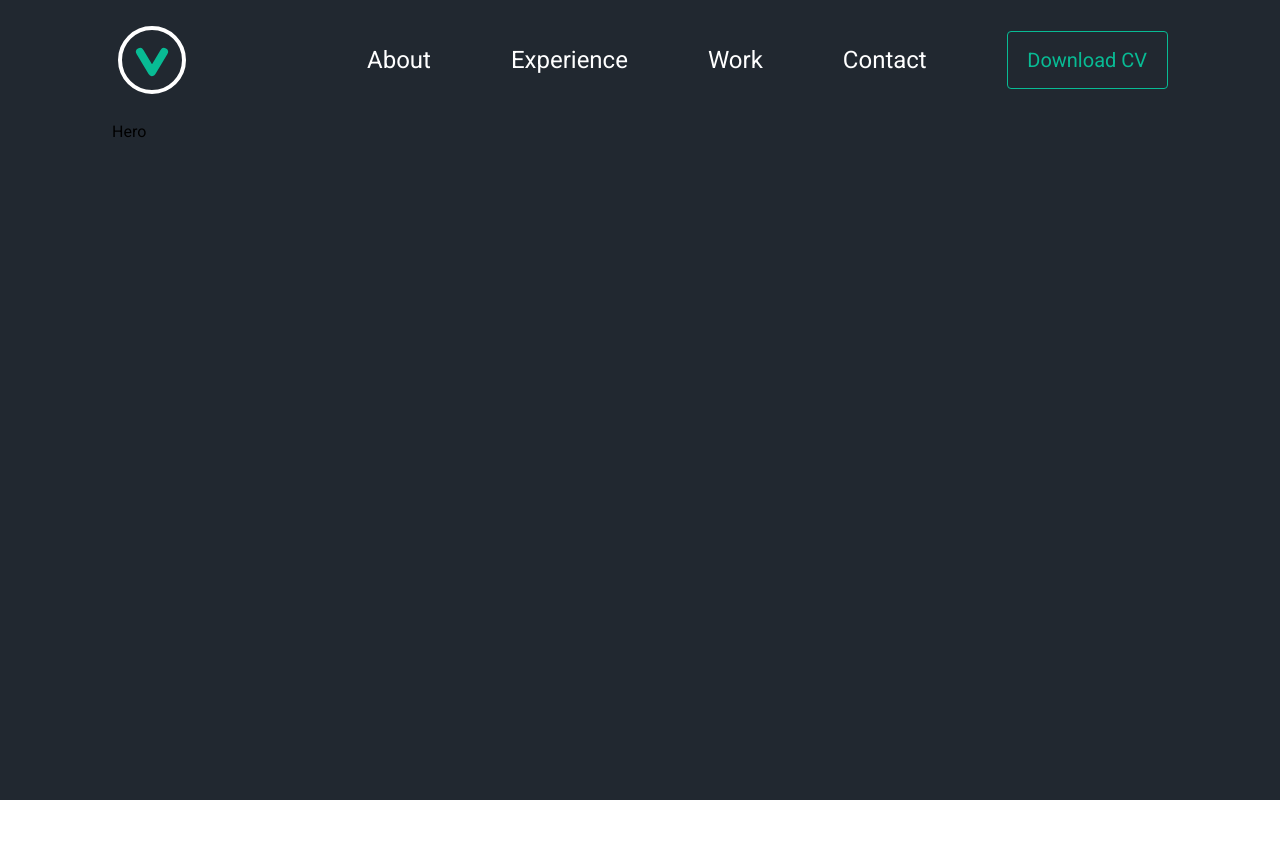
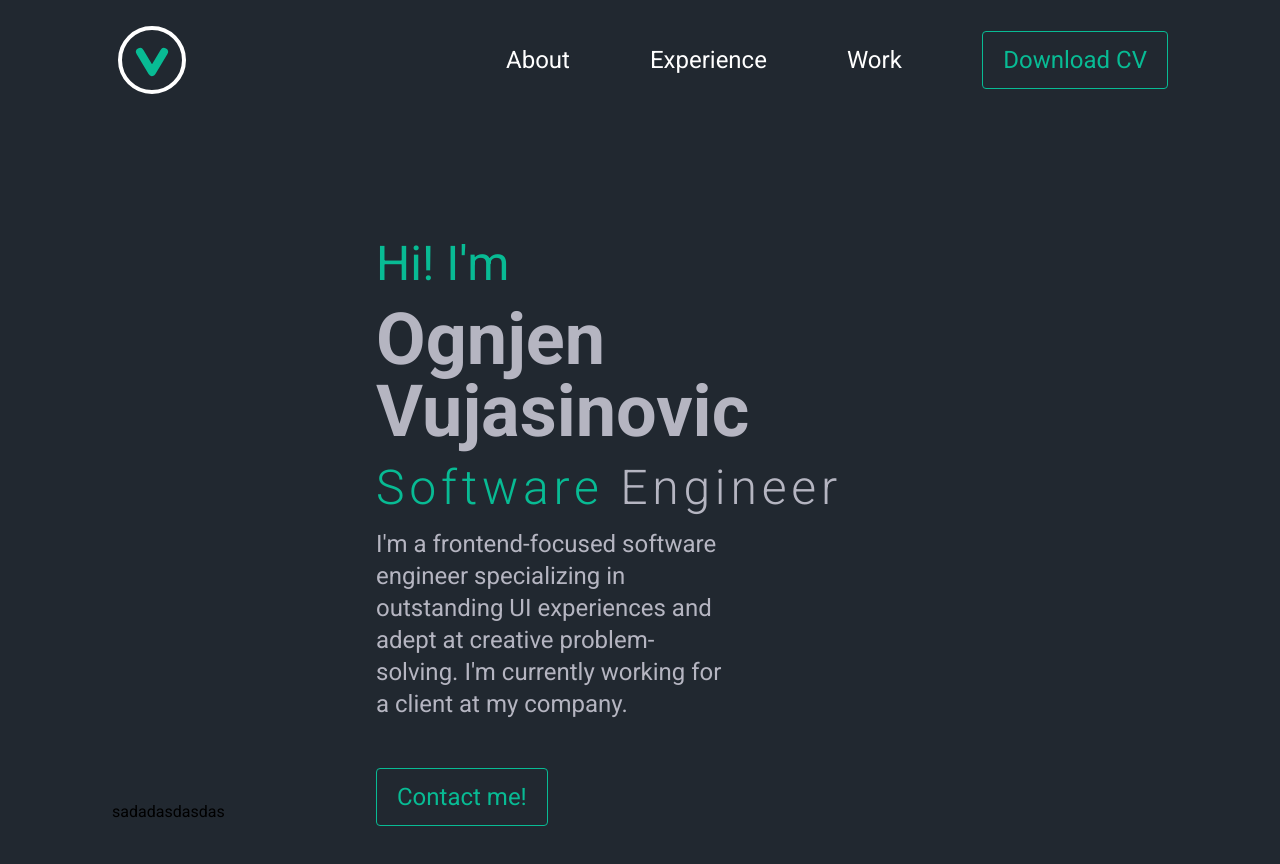
Before and after one commit to ogi1998/ogi1998.github.io, a React (Create React App) app: page / in a window 1280 px wide. Shown: the top 864 px of the page. Before the commit the page ends 800 px from the top, so only its background shows below. Built offline with nearby package versions, Linux system fonts and the light colour scheme.

Commit message:
1: Create Hero Section
Created new common `Button` component
Added new `gray` color in theme
Create `hero` part inside `header`
Styled scrollbar

```diff
--- a/src/components/home/Home.js
+++ b/src/components/home/Home.js
@@ -5,13 +5,16 @@ import { motion } from "framer-motion"
 const Home = () => {
 	return (
 		<motion.div
-			className="bg-primary min-h-screen px-28"
+			className="bg-primary min-h-screen px-28 h-[150vh]"
 			initial={{ scale: 0 }}
 			animate={{ scale: 1 }}
-			transition={{ duration: 0.5 }}
+			transition={{ duration: 0.5}}
 		>
 			<Navbar />
 			<Hero />
+			<div>
+				sadadasdasdas
+			</div>
 		</motion.div>
 	)
 }
--- a/src/components/home/hero/Hero.js
+++ b/src/components/home/hero/Hero.js
@@ -1,6 +1,24 @@
+import { motion } from "framer-motion"
+import Button from "../../ui/Button"
 const Hero = () => {
-  return (
-	<div>Hero</div>
-  )
+	return (
+		<div className="flex items-start justify-center h-[85vh]">
+			<motion.div
+				className="pt-28 w-1/2"
+				initial={{ scale: 0}}
+				animate={{ scale: 1}}
+				transition={{ duration: 1, delay: 1, bounce: 0.5, type: 'spring' }}
+			>
+				<h2 className="text-secondary text-5xl py-2">Hi! I'm</h2>
+				<h1 className="text-gray font-extrabold text-7xl py-2">Ognjen Vujasinovic</h1>
+				<h3 className="text-5xl font-light tracking-widest py-2"><span className="text-secondary">Software</span> <span className="text-gray">Engineer</span></h3>
+				<p className=" text-gray text-2xl py-2 w-2/3">
+					I'm a frontend-focused software engineer specializing in outstanding UI experiences and adept at creative problem-solving.
+					I'm currently working for a client at my company.
+				</p>
+				<Button to="/" className="mt-10 w-fit text-2xl">Contact me!</Button>
+			</motion.div>
+		</div>
+	)
 }
 export default Hero
--- a/src/components/home/navbar/Navbar.js
+++ b/src/components/home/navbar/Navbar.js
@@ -1,36 +1,9 @@
+import Button from "../../ui/Button"
 import Logo from "./Logo"
 
 import { motion } from "framer-motion"
+
 const Navbar = () => {
-	const dlBtnStyle = {
-		initial: {
-			position: "relative",
-			borderRadius: "4px",
-			fontSize: "20px",
-			padding: "12px 20px",
-			cursor: "pointer",
-			color: "#08BB94",
-			border: "1px solid #08BB94",
-		},
-		hover: {
-			color: "#fff"
-		}
-	};
-	const blBtnBgStyle = {
-		initial: {
-			position: "absolute",
-			left: '50%',
-			top: 0,
-			height: "100%",
-			backgroundColor: "#08BB94",
-			zIndex: -1,
-		},
-		hover: {
-			width: "100%",
-			left: 0,
-			transition: { ease: "easeIn", duration: 0.3 }
-		},
-	}
 	return (
 		<nav className="flex justify-between items-center py-5">
 			<Logo width={80} />
@@ -64,21 +37,7 @@ const Navbar = () => {
 				>
 					Work
 				</motion.a>
-				<motion.a
-					href="/"
-					whileHover={{ scale: 1.2, color: "#08BB94" }}
-					initial={{ scale: 1, color: "#fff" }}
-					transition={{ duration: 0.2 }}
-				>
-					Contact
-				</motion.a>
-				<motion.a
-					initial="initial"
-					whileHover="hover"
-					variants={dlBtnStyle}
-				>Download CV
-					<motion.span variants={blBtnBgStyle}>
-					</motion.span></motion.a>
+				<Button to="/">Download CV</Button>
 			</motion.div>
 		</nav>
 	)
--- a/src/components/loading/Icon.js
+++ b/src/components/loading/Icon.js
@@ -29,7 +29,7 @@ const Icon = () => {
 	}, [circleControls, vControls]);
 	return (
 		<svg width="200" height="200">
-			<motion.path className="secondary"
+			<motion.path
 				d="M100,20 A80,80 0 1,0 100,180 A80,80 0 1,0 100,20"
 				initial={{ pathLength: 1, pathOffset: 1 }}
 				animate={circleControls}
--- /dev/null
+++ b/src/components/ui/Button.js
@@ -0,0 +1,48 @@
+import { motion } from "framer-motion"
+
+const Button = ({to, children, className=""}) => {
+	const btnStyle = {
+		initial: {
+			position: "relative",
+			display: "inline-block",
+			borderRadius: "4px",
+			padding: "12px 20px",
+			cursor: "pointer",
+			color: "#08BB94",
+			border: "1px solid #08BB94",
+			zIndex: 10
+		},
+		hover: {
+			color: "#fff"
+		}
+	};
+	const bgStyle = {
+		initial: {
+			position: "absolute",
+			left: '50%',
+			top: 0,
+			height: "100%",
+			backgroundColor: "#08BB94",
+			zIndex: -1
+		},
+		hover: {
+			width: "100%",
+			left: 0,
+			transition: { ease: "easeIn", duration: 0.3 }
+		}
+	}
+	return (
+		<motion.a
+			href={to}
+			className={className}
+
+			initial="initial"
+			whileHover="hover"
+			variants={btnStyle}
+		>
+			{children}
+			<motion.span variants={bgStyle}></motion.span>
+		</motion.a>
+	)
+}
+export default Button
--- a/src/index.css
+++ b/src/index.css
@@ -1,3 +1,15 @@
 @tailwind base;
 @tailwind components;
 @tailwind utilities;
+
+::-webkit-scrollbar {
+	background-color: #212830;
+}
+::-webkit-scrollbar-thumb {
+	background-color: #08bb94ca;
+	border-radius: 10px;
+}
+
+::-webkit-scrollbar-thumb:hover {
+	background-color: #08BB94;
+}
--- a/tailwind.config.js
+++ b/tailwind.config.js
@@ -4,8 +4,8 @@ module.exports = {
 		colors: {
 			primary: "#212830",
 			secondary: "#08BB94",
-			light: "#fff",
-			iconHover: "rgba(255, 255, 255, 0.7)",
+			gray: "#B5B5C1",
+			light: "#FFF",
 			dark: "#000"
 		},
 		extend: {
@@ -24,8 +24,8 @@ module.exports = {
 				"small": "0px 0px 7px",
 				"normal": "0px 1px 10px",
 				"normal-hover": "0px 1px 20px",
-				"normal-focused": "0px 1px 30px"
-			},
+				"normal-focused": "0px 1px 30px",
+			}
 		}
 	},
 	plugins: []
```
